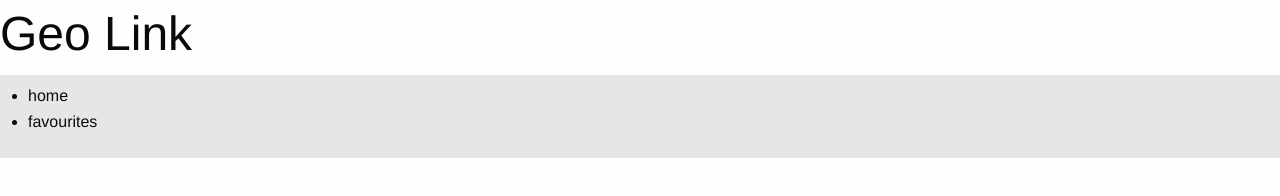
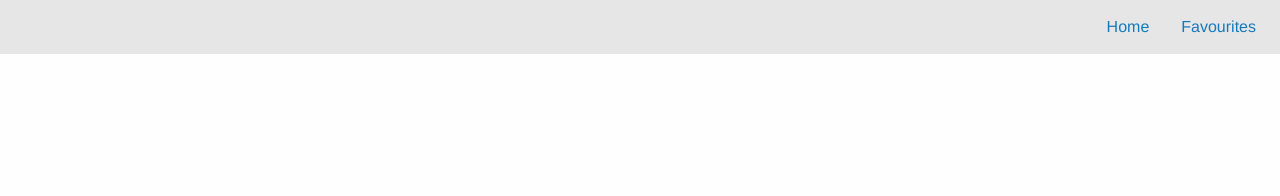
Before and after one commit to ivnkris/geo-link, a plain HTML site: page index.html in a window 1280 px wide. Drawn offline with nearby package versions, Linux system fonts and the light colour scheme.

Commit message:
added formatted nav bar

```diff
--- a/index.html
+++ b/index.html
@@ -17,17 +17,20 @@
 
   <body>
     <!--header-->
-    <header>
-      <h1>Geo Link</h1>
+    <header id="header" class="topbar-sticky-shrink-header">
       <nav class="top-bar">
-        <ul>
-          <li>home</li>
-          <li>favourites</li>
-        </ul>
+        <div class="top-bar-right">
+          <ul class="menu">
+            <li class="margin-2">
+              <a href="#">Home</a>
+            </li>
+            <li class="margin-2">
+              <a href="#">Favourites</a>
+            </li>
+          </ul>
+        </div>
       </nav>
     </header>
-
-
 
     <!-- jQuery -->
     <script src="https://ajax.googleapis.com/ajax/libs/jquery/3.6.0/jquery.min.js"></script>
```
